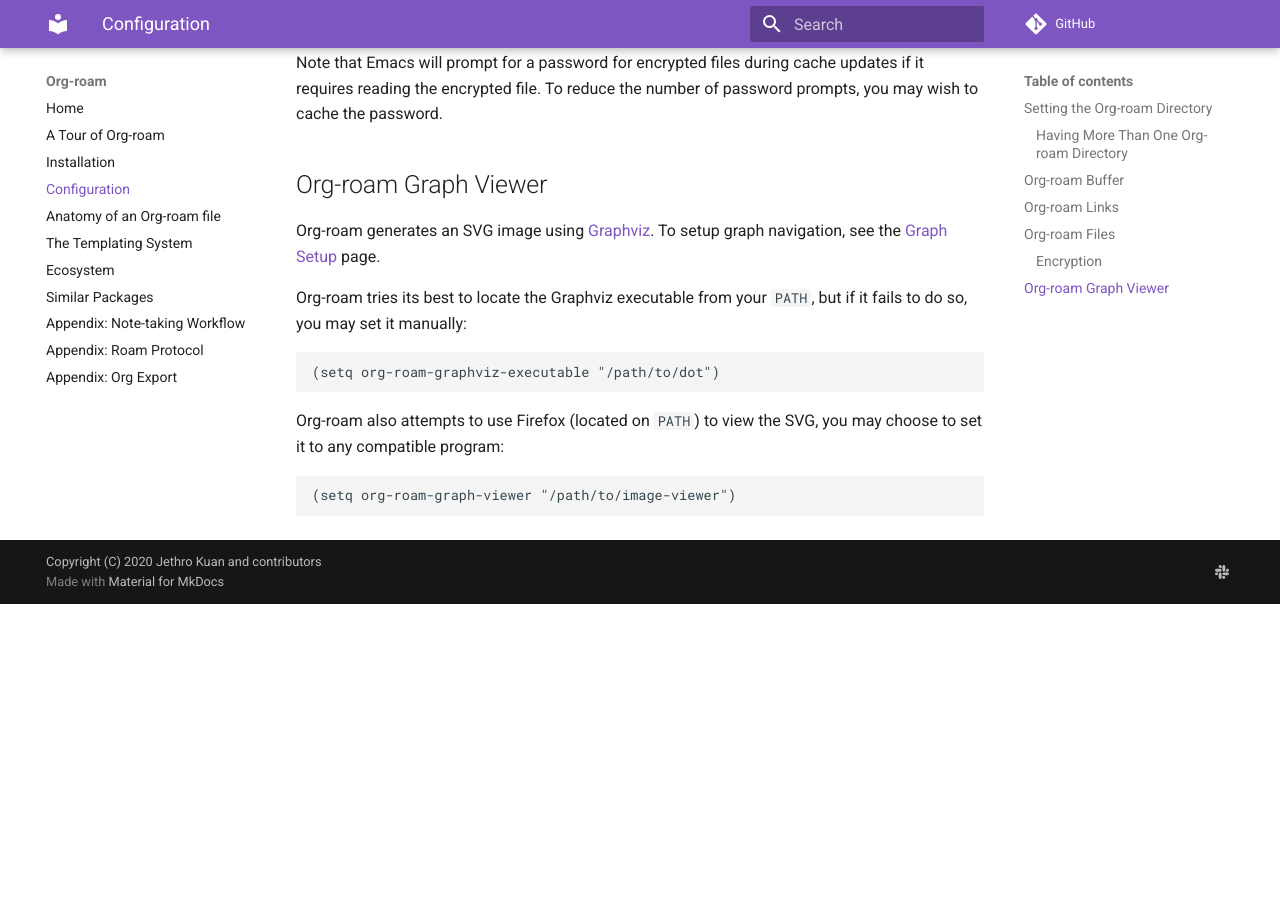
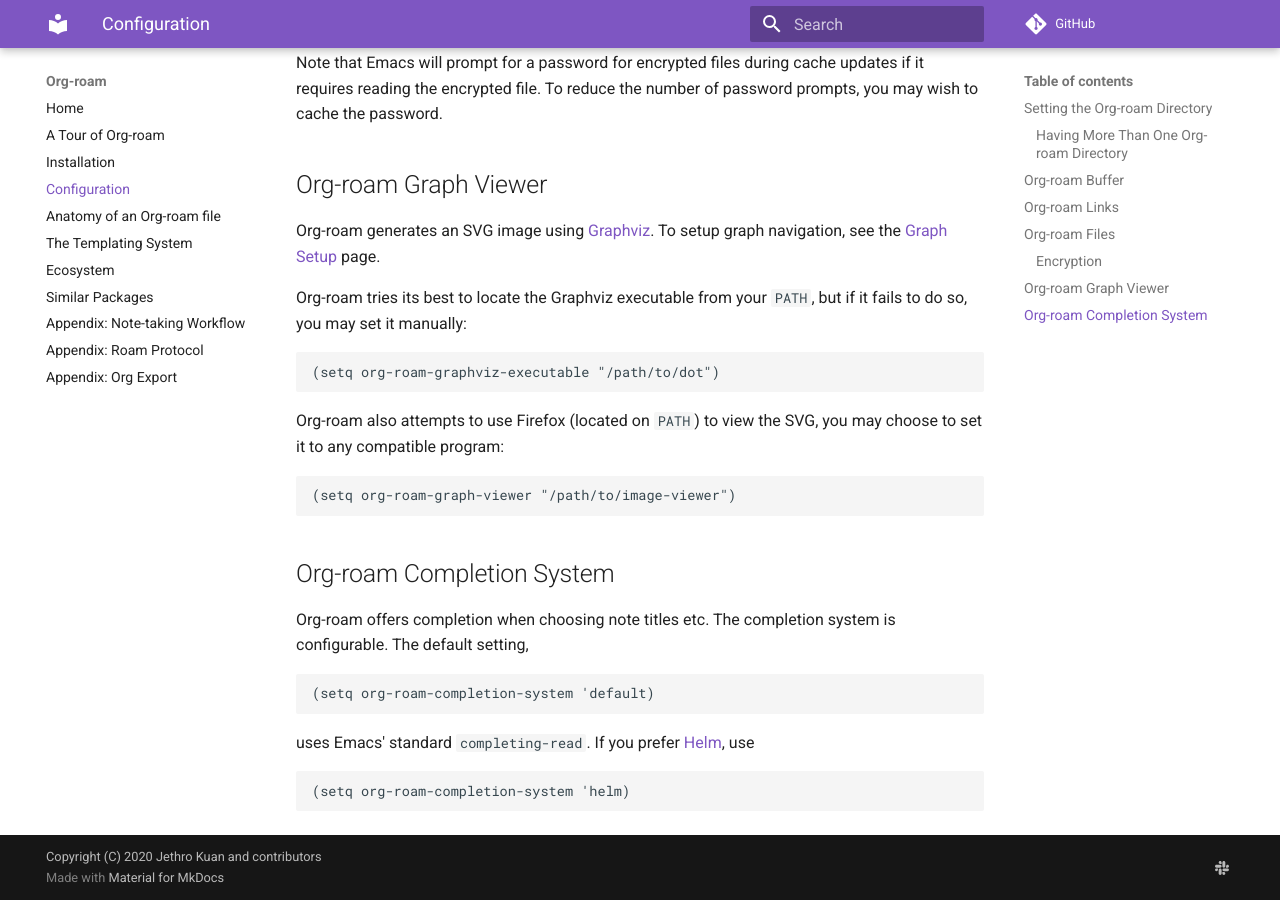
Before and after one commit to org-roam/org-roam, an MkDocs documentation site: the page built from doc/configuration.md, in a window 1280 px wide and 900 px high, scrolled down 1827 px. Built offline with MkDocs 1.6.1 and Material for MkDocs 9.7.7, drawn with Linux system fonts in a browser that asks for light colours; comment, search, counter and statistics services are not loaded; before the commit the page ends 2431 px from its top, so only the background shows below that.

Commit message:
(feature): add support for Helm's completion system (#284)
adds org-roam-completion-system, supporting helm as the default completion option.

````diff
--- a/doc/configuration.md
+++ b/doc/configuration.md
@@ -107,3 +107,16 @@ SVG, you may choose to set it to any compatible program:
 ```
 (setq org-roam-graph-viewer "/path/to/image-viewer")
 ```
+
+## Org-roam Completion System
+
+Org-roam offers completion when choosing note titles etc.
+The completion system is configurable. The default setting,
+```
+(setq org-roam-completion-system 'default)
+```
+uses Emacs' standard `completing-read`. If you prefer [Helm](https://emacs-helm.github.io/helm/), use
+
+```
+(setq org-roam-completion-system 'helm)
+```
````
Also changed, not shown: CHANGELOG.md (+1 -0 lines), 1 other file.
